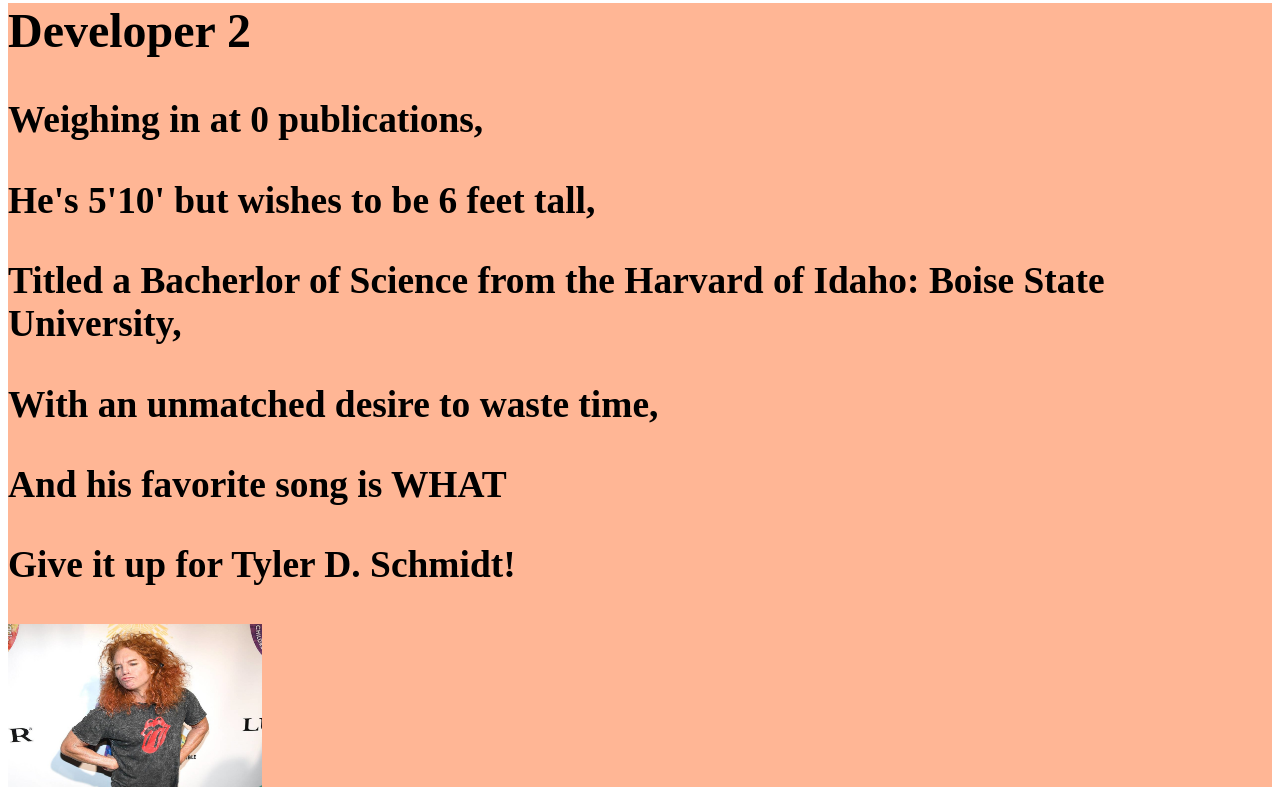
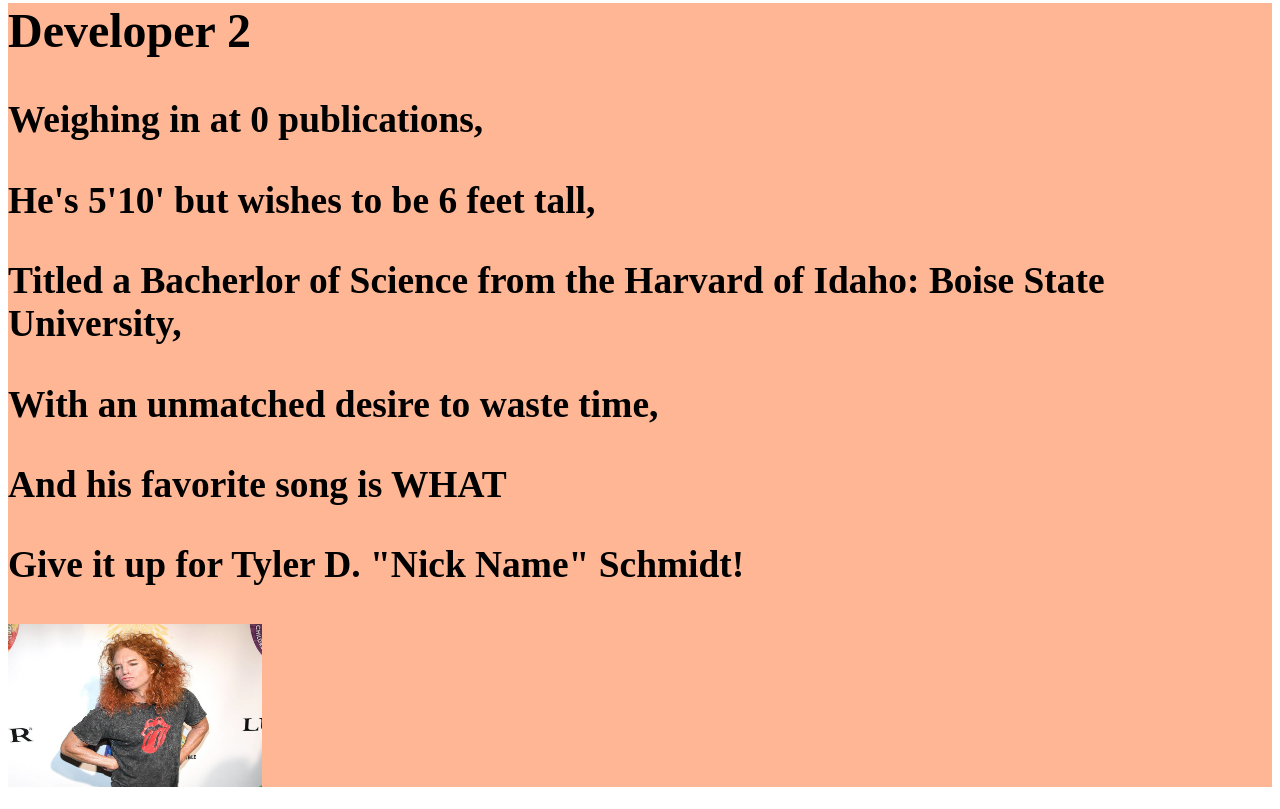
Before and after one commit to teaschmidt/3d.minerals.v1.github.io, a plain HTML site: page index.html in a window 1280 px wide. Shown: the part 862-1671 px from the top of the page. Drawn offline with Linux system fonts and the light colour scheme.

Commit message:
Initial commit

```diff
--- a/index.html
+++ b/index.html
@@ -48,7 +48,7 @@
                 <h3>Titled a Bacherlor of Science from the Harvard of Idaho: Boise State University,
                 <h3>With an unmatched desire to waste time,</h3>
                 <h3>And his favorite song is WHAT</h3>
-                <h3>Give it up for Tyler D. Schmidt!</h3>
+                <h3>Give it up for Tyler D. "Nick Name" Schmidt!</h3>
                 <a href="TDS.html" alt="TDS Samples">
                 <img src="third_party/Images/CarrotTop.jpg" alt="Tyler" width="254" height="163.25">
                 </a>
```
Also changed, not shown: index.css (+4 -5 lines).
